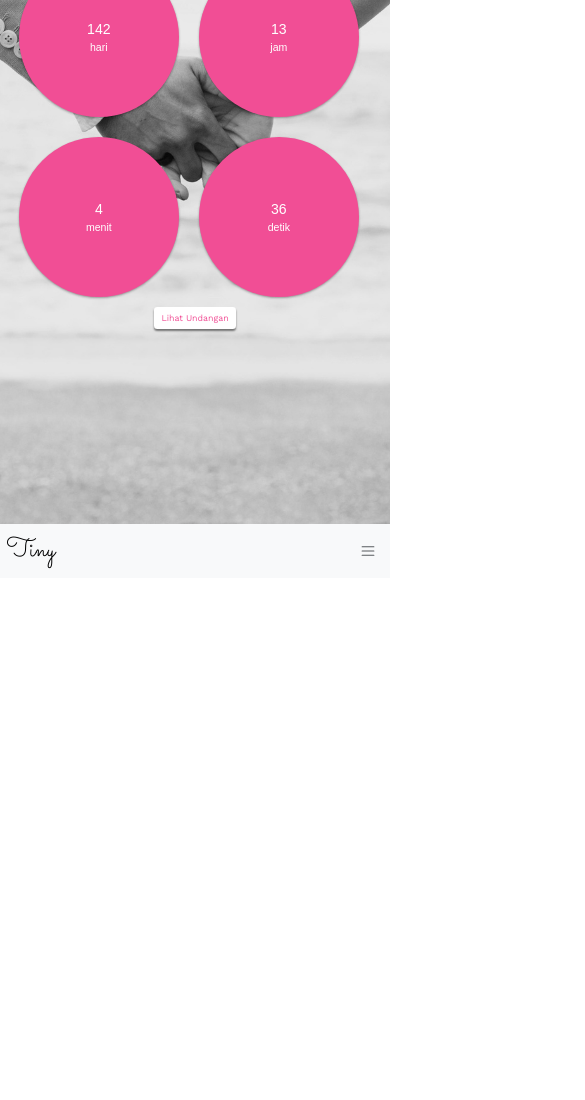
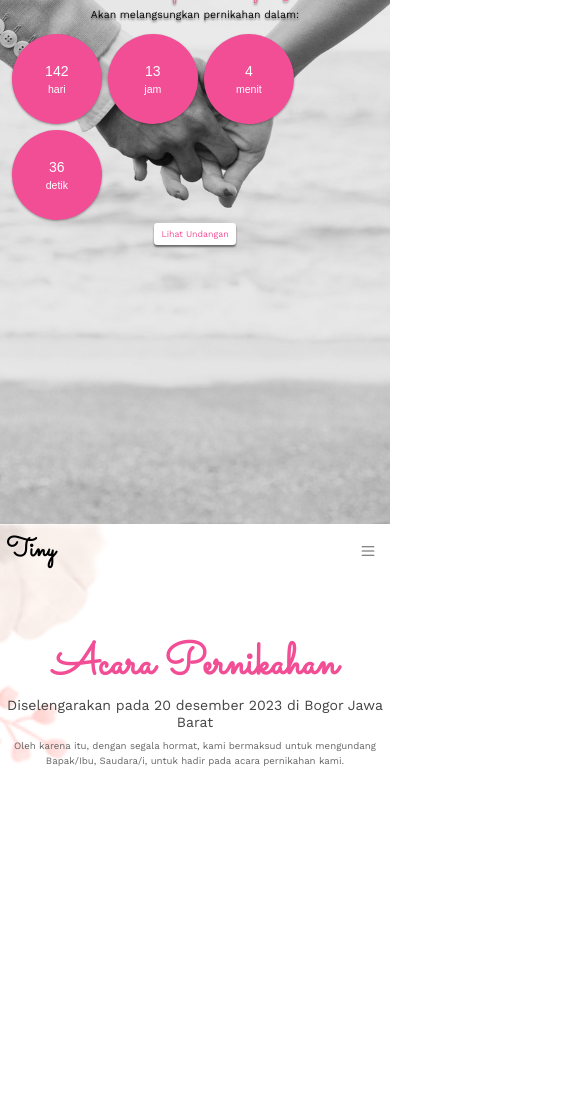
Before and after one commit to fianMs/MS-DA-WEDDING, a plain HTML site: page index.html in a window 390 px wide. Shown: the part 320-1420 px from the top of the page, 585 px wide, since content can reach past the window. Drawn offline with nearby package versions, Linux system fonts and the light colour scheme.

```diff
--- a/index.html
+++ b/index.html
@@ -37,7 +37,7 @@
       </main>
     </section>
 
-    <nav class="navbar navbar-expand-md bg-body-tertiary sticky-top">
+    <nav class="navbar navbar-expand-md bg-transparent sticky-top mynavbar">
       <div class="container">
         <a class="navbar-brand" href="#">Tiny</a>
         <button
@@ -78,6 +78,22 @@
       </div>
     </nav>
 
+    <section id="#home" class="home">
+      <div class="container">
+        <div class="row-justify-content-center">
+          <div class="cold-md- text-center">
+            <h2>Acara Pernikahan</h2>
+            <h3>Diselengarakan pada 20 desember 2023 di Bogor Jawa Barat</h3>
+            <p>
+              Oleh karena itu, dengan segala hormat, kami bermaksud untuk
+              mengundang Bapak/Ibu, Saudara/i, untuk hadir pada acara pernikahan
+              kami.
+            </p>
+          </div>
+        </div>
+      </div>
+    </section>
+
     <script
       src="https://cdn.jsdelivr.net/npm/bootstrap@5.3.0/dist/js/bootstrap.bundle.min.js"
       integrity="sha384-geWF76RCwLtnZ8qwWowPQNguL3RmwHVBC9FhGdlKrxdiJJigb/j/68SIy3Te4Bkz"
--- a/styles.css
+++ b/styles.css
@@ -30,7 +30,9 @@
   min-height: 100vh;
 }
 
-.hero h1 {
+.hero h1,
+.hero h4,
+.hero p {
   text-shadow: var(--shadow);
 }
 
@@ -62,52 +64,91 @@
 }
 
 .mynavbar {
+  background-color: rgba(255, 255, 255, 0.1) !important;
+  backdrop-filter: blur(2px);
+}
+
+.mynavbar .offcanvas {
+  height: 100vh;
 }
 
 .navbar-brand,
 .offcanvas-title {
   font-family: "Sacramento";
   font-size: 3rem;
+  font-weight: bold;
 }
 
 .nav-link {
   font-weight: 600;
 }
 
+.home {
+  background-image: url(img/daun3.png);
+  background-size: cover;
+  background-position: center;
+  min-height: 125vh;
+  margin-top: -6rem;
+  padding-top: 13rem;
+  padding-bottom: 5rem;
+}
+
+.home h2 {
+  color: var(--pink);
+  font-family: "Sacramento";
+  font-size: 5rem;
+  font-weight: bold;
+}
+
+.home h3 {
+  color: #444;
+  font-size: 1.6rem;
+  margin-bottom: 1rem;
+}
+
+.home p {
+  font-size: 1.1rem;
+  color: #666;
+}
+
 /* Media Query */
 
 /* laptop */
-@media (max-width: 992px) {
+@media (max-width: 1366px) {
   html {
-    font-size: 75%;
+    font-size: 75% !important;
   }
+
   .simply-countdown > .simply-section {
-    padding: 70px;
+    padding: 70px !important;
   }
 }
 
 /* Tablet */
 @media (max-width: 768px) {
   html {
-    font-size: 65%;
+    font-size: 75% !important;
   }
+
   .simply-countdown > .simply-section {
-    padding: 60px;
-    margin: 5px;
+    padding: 60px !important;
+    margin: 5px !important;
   }
+
   .nav-link {
-    font-size: 2rem;
-    text-align: center;
+    font-size: 2rem !important;
+    text-align: center !important;
   }
 }
 
 /* mobile phone */
 @media (max-width: 576px) {
   html {
-    font-size: 55%;
+    font-size: 55% !important;
   }
+
   .simply-countdown > .simply-section {
-    padding: 45px;
-    margin: 3px;
+    padding: 45px !important;
+    margin: 3px !important;
   }
 }
```
Also changed, not shown: img/daun3.png (added), img/floral2.png (added), img/flowers-pink.png (added), img/wedding.jpg (deleted).
